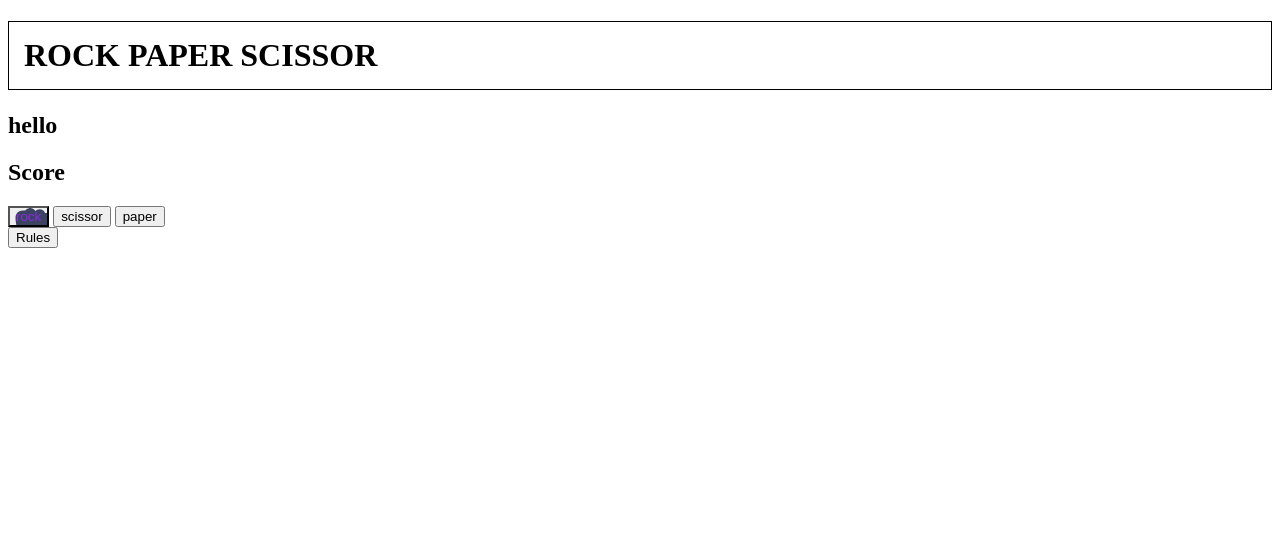
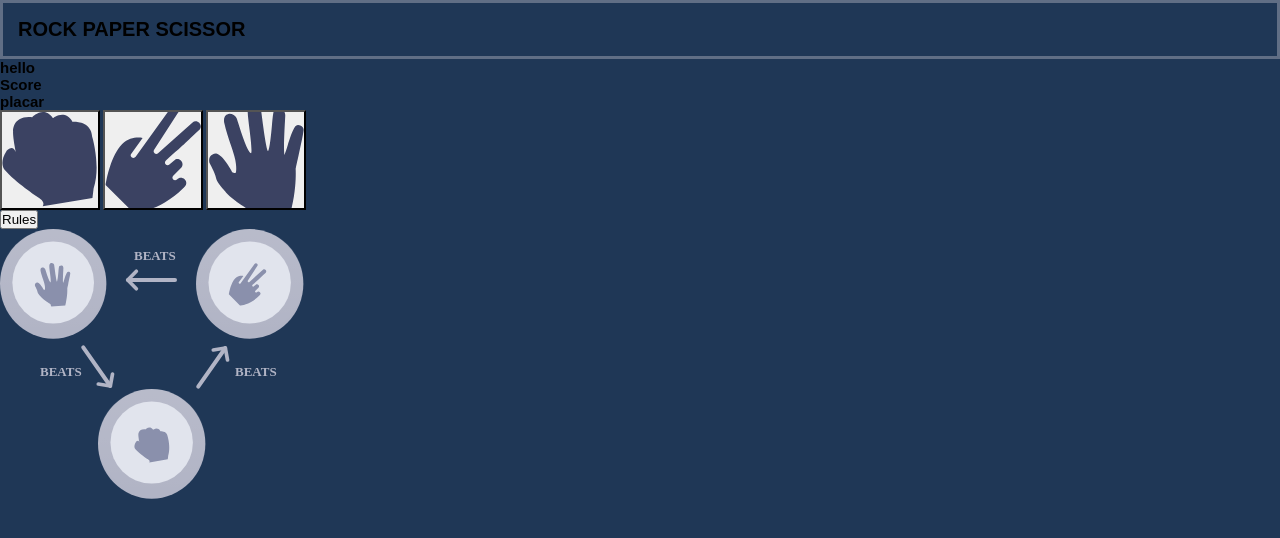
Before and after one commit to walterjrr/RockPaperScissorGame, a plain HTML site: page dev/index.html in a window 1280 px wide. Both pictures are taken after a click on the button "Rules". Drawn offline with Linux system fonts and the light colour scheme.

Commit message:
scoreBoard system

```diff
--- a/dev/index.html
+++ b/dev/index.html
@@ -8,19 +8,25 @@
     <link rel="stylesheet" href="style.css">
 </head>
 <body>
-    <h1>ROCK
-        PAPER
-        SCISSOR
-    </h1>
+    <div id="title">
+        <h1>
+            ROCK
+            PAPER
+            SCISSOR
+        </h1>
+    </div>
+
 
     <h2 id="random">hello</h1>
     <h2 id="Score">Score</h2>
-    <button id="rock-button">rock</button>
-    <button id="scissor-button">scissor</button>
-    <button id="paper-button">paper</button>
+    <h2 id="placar">placar</h2>
+    <button id="rock-button"></button>
+    <button id="scissor-button"></button>
+    <button id="paper-button"></button>
 
     <br>
     <button id="rules">Rules</button>
+    <img id="rulesimage" src="images/image-rules.svg" alt="">
 
     <script src="script.js"></script>
 </body>
--- a/dev/script.js
+++ b/dev/script.js
@@ -6,27 +6,40 @@ const paperbutton = document.getElementById("paper-button");
 const rules = document.getElementById("rules");
 const score = document.getElementById("Score");
 
-rules.addEventListener("click", function() {
-    alert("regras")
-})
+const rulesimage = document.getElementById("rulesimage");
+
+let placarScore = 0
+
+function updateScoreboard() {
+    const placar = document.getElementById("placar");
+
+    placar.textContent = placarScore
+}
 
 rockbutton.addEventListener("click", function() {
+
     let randomValue = Math.floor(Math.random() * 3);
     switch(randomValue) {
         case 0:
             randomValue = "Rock";
             randomText.innerHTML = randomValue;
             score.innerHTML = "Draw"
+            placarScore -= 1;
+            updateScoreboard()
             break;
         case 1:
             randomValue = "Scissor";
             randomText.innerHTML = randomValue;
-            score.innerHTML = "winner"
+            score.innerHTML = "winner";
+            placarScore =+ 1;
+            updateScoreboard()
             break;
         case 2:
             randomValue = "Paper";
             randomText.innerHTML = randomValue;
             score.innerHTML = "Lost"
+            placarScore -= 1;
+            updateScoreboard()
             break;
     }
 });
@@ -38,16 +51,22 @@ scissorbutton.addEventListener("click", function() {
             randomValue = "Rock";
             randomText.innerHTML = randomValue;
             score.innerHTML = "Lost"
+            placarScore -= 1;
+            updateScoreboard()
             break;
         case 1:
             randomValue = "Scissor";
             randomText.innerHTML = randomValue;
             score.innerHTML = "Draw"
+            placarScore -= 1;
+            updateScoreboard()
             break;
         case 2:
             randomValue = "Paper";
             randomText.innerHTML = randomValue;
             score.innerHTML = "winner"
+            placarScore =+ 1;
+            updateScoreboard()
             break;
     }
 });
@@ -59,16 +78,29 @@ paperbutton.addEventListener("click", function() {
             randomValue = "Rock";
             randomText.innerHTML = randomValue;
             score.innerHTML = "winner"
+            placarScore =+ 1;
+            updateScoreboard()
             break;
         case 1:
             randomValue = "Scissor";
             randomText.innerHTML = randomValue;
             score.innerHTML = "Lost"
+            placarScore -= 1;
+            updateScoreboard()
             break;
         case 2:
             randomValue = "Paper";
             randomText.innerHTML = randomValue;
             score.innerHTML = "Draw"
+            placarScore -= 1;
+            updateScoreboard()
             break;
     }
 });
+
+/*Rules */
+
+rules.addEventListener("click", function() {
+    alert("regras")
+    rulesimage.style.display = "block"
+})
--- a/dev/style.css
+++ b/dev/style.css
@@ -1,10 +1,56 @@
+html{
+    scroll-behavior: smooth;
+    /*1rem = 10px*/
+    font-size: 62.5%;
+}
+
+*{
+    margin: 0;
+    padding: 0;
+    box-sizing: border-box;
+}
+
+body{
+    overflow-x: unset;
+    font-family: 'Poppins', sans-serif;
+    background-color: hsl(214, 47%, 23%);
+}
+
 h1 {
-    border: 1px solid black;
+    border: 3px solid hsl(217, 16%, 45%, 1);
     padding: 15px;
 }
 
 #rock-button {
     color: blueviolet;
     background-image: url("images/icon-rock.svg");
-    size: initial;
+    background-size: cover;
+    background-repeat: no-repeat;
+    background-position: center;
+    width: 100px;
+    height: 100px;
 }
+
+#scissor-button {
+    color: blueviolet;
+    background-image: url("images/icon-scissors.svg");
+    background-size: cover;
+    background-repeat: no-repeat;
+    background-position: center;
+    width: 100px;
+    height: 100px;
+}
+
+#paper-button {
+    color: blueviolet;
+    background-image: url("images/icon-paper.svg");
+    background-size: cover;
+    background-repeat: no-repeat;
+    background-position: center;
+    width: 100px;
+    height: 100px;
+}
+
+#rulesimage {
+    display: none;
+}
```
Also changed, not shown: index.html (deleted, +0 -37 lines).
